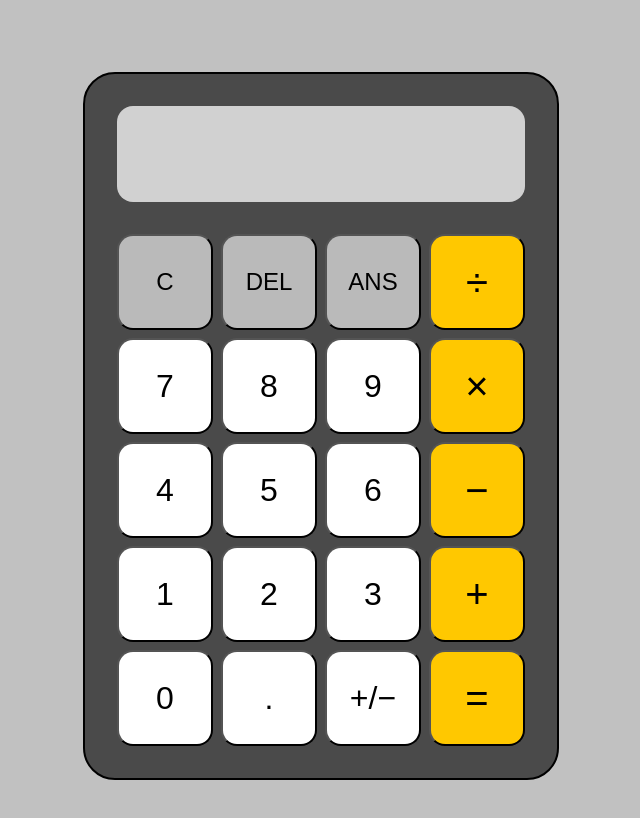
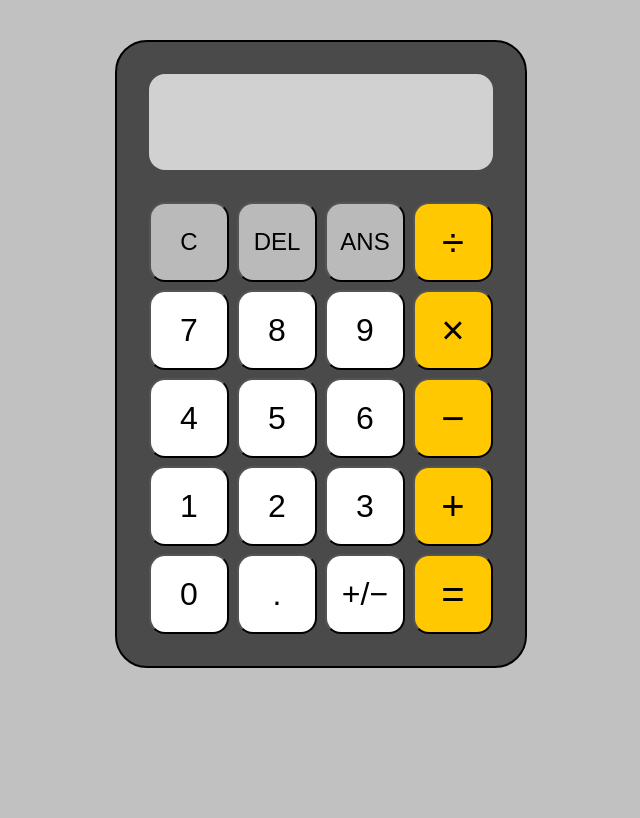
Before and after one commit to anreymond/odin-calculator, a plain HTML site: page index.html in a window 1280 px wide. Shown: the whole page, without its empty margins (319-959 px from the left). Drawn offline with Linux system fonts and the light colour scheme.

Commit message:
Adjust calculator spacing and button sizing
The calculator was too big, even in full screen.
- Reduces the buttons size
- Replaces global margin with a smaller top margin for the calculator
- Improves overall layout and visual balance

```diff
--- a/styles.css
+++ b/styles.css
@@ -10,7 +10,7 @@ body {
 }
 
 .calculator {
-    margin: 64px;
+    margin-top: 32px;
     padding: 32px;
     background-color: #4a4a4a;
     border: 2px black solid;
@@ -46,8 +46,8 @@ body {
 }
 
 button {
-    width: 96px;
-    height: 96px;
+    width: 80px;
+    height: 80px;
     border-radius: 16px;
 }
 
```
